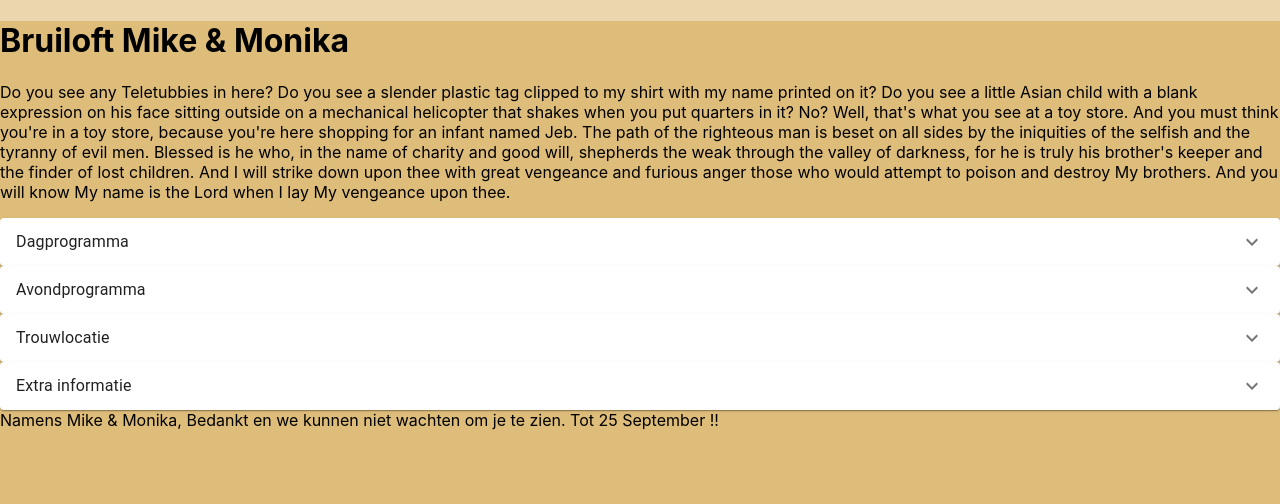
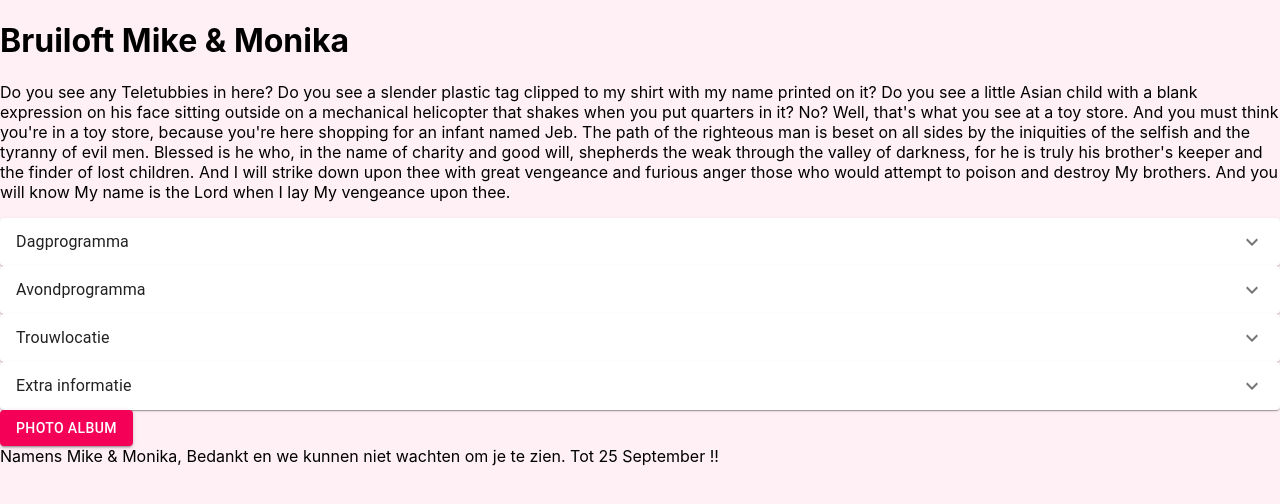
Before and after one commit to MikevPeeren/wedding-website, a Next.js app: page / in a window 1280 px wide. Shown: the top 504 px of the page. Built offline with nearby package versions, Linux system fonts and the light colour scheme.

Commit message:
Added a new Page

```diff
--- a/pages/index.scss
+++ b/pages/index.scss
@@ -22,3 +22,8 @@
   margin-left: 1.5em;
   margin-right: 1.5em;
 }
+
+.photosButton {
+  margin-top: 10em;
+  text-align: center;
+}
--- a/pages/index.tsx
+++ b/pages/index.tsx
@@ -4,6 +4,9 @@ import Head from 'next/head';
 // CSS
 import './styles.global.scss';
 import styles from './index.scss';
+
+// Material UI
+import Button from '@material-ui/core/Button';
 
 // Components
 import Header from './components/Header';
@@ -49,6 +52,12 @@ const Home = () => {
             <ExpandableBox title={EXTRA_INFORMATION_TITLE} text={EXTRA_INFORMATION_TEXT} />
           </div>
         </div>
+
+        <div className={styles.photosButton}>
+          <Button variant="contained" color="secondary" href="/photos">
+            Photo Album
+          </Button>
+        </div>
       </main>
 
       <footer>
--- /dev/null
+++ b/pages/photos/index.tsx
@@ -0,0 +1,4 @@
+const Photos = () => {
+  return <div>test</div>;
+};
+export default Photos;
--- a/pages/styles.global.scss
+++ b/pages/styles.global.scss
@@ -5,7 +5,7 @@ body {
   font-family: -apple-system, BlinkMacSystemFont, Segoe UI, Roboto, Oxygen, Ubuntu, Cantarell, Fira Sans, Droid Sans,
     Helvetica Neue, sans-serif;
 
-  background-color: rgba(198, 142, 23, 0.35);
-  width: 100%;
-  height: 100%;
+  background-color: #fff0f5;
+  width: 100vw;
+  height: 100vh;
 }
```
